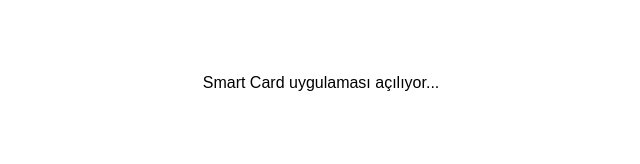
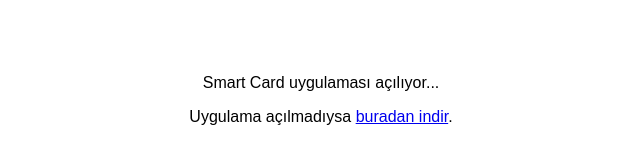
Before and after one commit to hulusimsek/smart-card, a plain HTML site: page index.html in a window 1280 px wide. Shown: the whole page, without its empty margins (319-959 px from the left). Drawn offline with Linux system fonts and the light colour scheme.

Commit message:
Update index.html

```diff
--- a/index.html
+++ b/index.html
@@ -13,8 +13,6 @@
 </head>
 <body>
   <p>Smart Card uygulaması açılıyor...</p>
-  <div id="fallback" style="display:none;">
-    <p>Uygulama açılmadıysa <a href="https://play.google.com/store/apps/">buradan indir</a>.</p>
-  </div>
+  <p>Uygulama açılmadıysa <a href="https://play.google.com/store/apps/">buradan indir</a>.</p>
 </body>
 </html>
```
